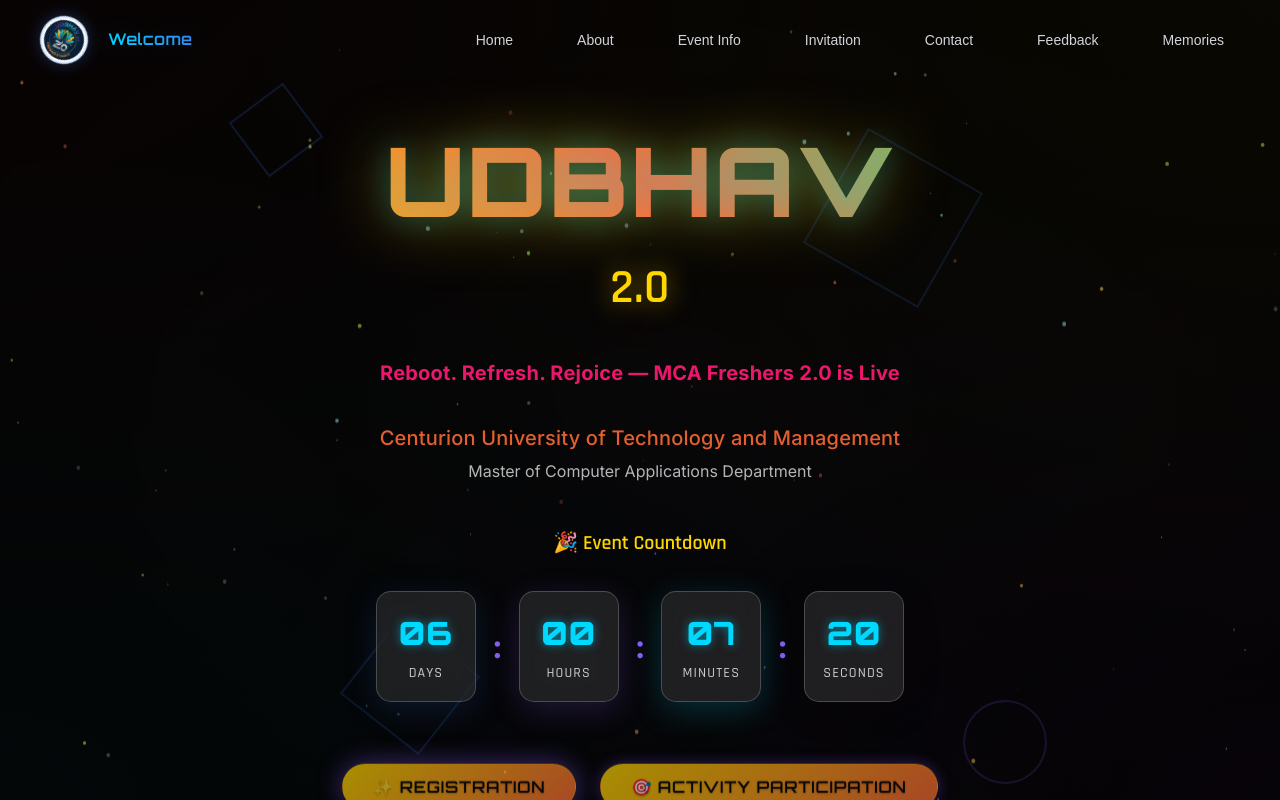
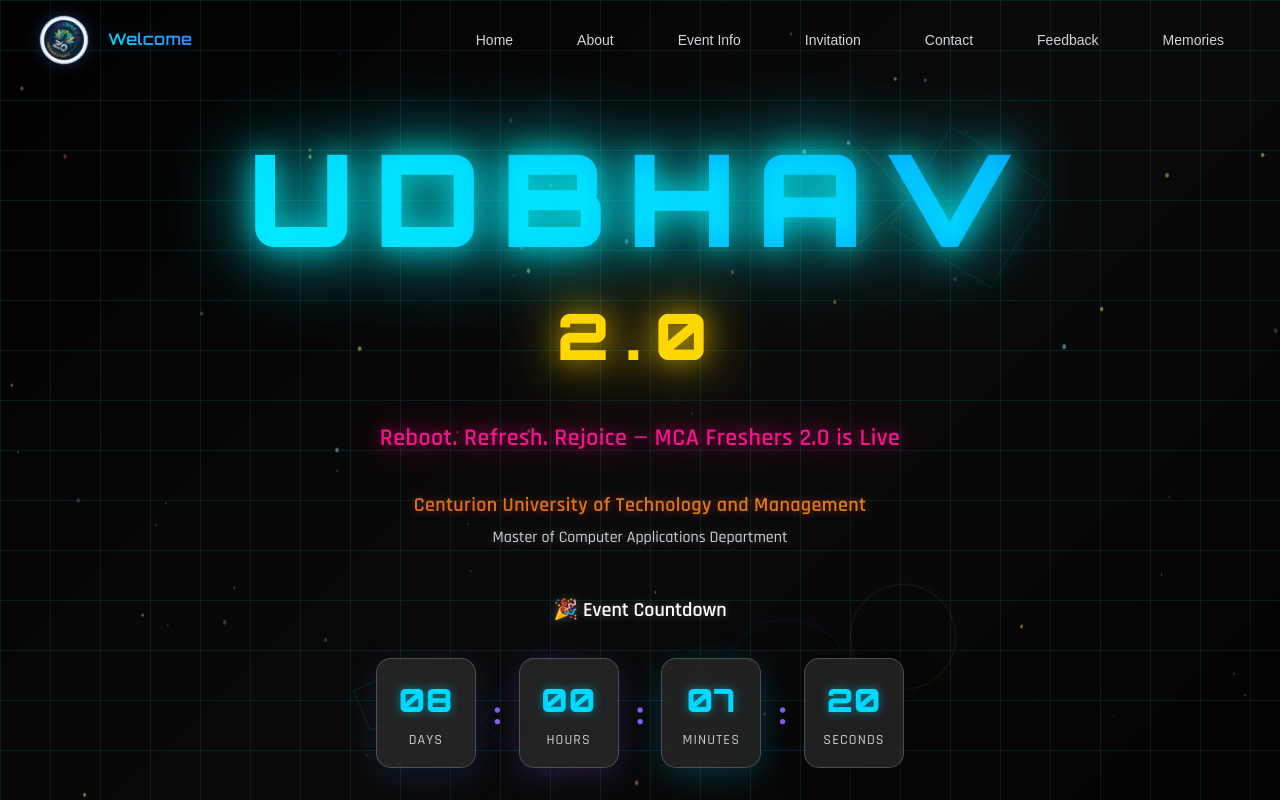
Before and after one commit to nxtman0z/freshers, a React (Create React App) app: page / in a window 1280 px wide. Shown: the top 800 px of the page. Built offline with nearby package versions, Linux system fonts and the light colour scheme.

Commit message:
Transform hero section to futuristic cyberpunk style with neon effects, grid patterns, and updated invitation card

```diff
--- a/src/components/CountdownTimer.js
+++ b/src/components/CountdownTimer.js
@@ -10,7 +10,7 @@
   });
 
   useEffect(() => {
-    const targetDate = new Date('2025-10-29T09:00:00').getTime();
+    const targetDate = new Date('2025-10-31T09:00:00').getTime();
 
     const updateCountdown = () => {
       const now = new Date().getTime();
@@ -80,11 +80,12 @@
     },
     title: {
       fontSize: 'clamp(0.875rem, 2.5vw, 1.25rem)',
-      fontFamily: 'var(--font-subheading)',
-      fontWeight: 'var(--weight-semibold)',
-      color: 'var(--text-contrast)',
+      fontFamily: "'Rajdhani', sans-serif",
+      fontWeight: '600',
+      color: '#ffffff',
       marginBottom: 'clamp(0.375rem, 1.5vw, 1rem)',
       textAlign: 'center',
+      textShadow: '0 0 10px rgba(255, 255, 255, 0.3)',
     },
     separator: {
       fontSize: 'clamp(1rem, 3.5vw, 2rem)',
--- a/src/components/EventSection.js
+++ b/src/components/EventSection.js
@@ -138,63 +138,6 @@
       lineHeight: '1.4',
     },
   };
-
-  // Floating particles component
-  const FloatingParticles = () => (
-    <div style={{
-      position: 'absolute',
-      inset: 0,
-      overflow: 'hidden',
-      pointerEvents: 'none',
-    }}>
-      {[...Array(20)].map((_, i) => (
-        <motion.div
-          key={i}
-          style={{
-            position: 'absolute',
-            width: '4px',
-            height: '4px',
-            background: 'rgba(255, 255, 255, 0.3)',
-            borderRadius: '50%',
-            left: `${Math.random() * 100}%`,
-            top: `${Math.random() * 100}%`,
-          }}
-          animate={{
-            x: [0, 30, -30, 0],
-            y: [0, -50, 50, 0],
-            opacity: [0.3, 0.8, 0.3],
-          }}
-          transition={{
-            duration: Math.random() * 8 + 6,
-            repeat: Infinity,
-            ease: 'linear',
-          }}
-        />
-      ))}
-    </div>
-  );
-
-  // Animated border component for cards
-  const AnimatedBorder = ({ gradient }) => (
-    <motion.div
-      style={{
-        position: 'absolute',
-        inset: '-1px',
-        borderRadius: '24px',
-        background: gradient,
-        padding: '1px',
-        zIndex: -1,
-      }}
-      animate={{
-        background: [gradient, gradient.replace('45deg', '135deg'), gradient.replace('45deg', '225deg'), gradient],
-      }}
-      transition={{
-        duration: 8,
-        repeat: Infinity,
-        ease: 'linear',
-      }}
-    />
-  );
 
   return (
     <section style={eventStyles.section}>
@@ -353,7 +296,7 @@
                 repeat: Infinity,
               }}
             >
-              📅 29th October 2025
+              📅 31st October 2025
             </motion.div>
 
             <div style={eventStyles.eventTime}>⏰ 11.00 AM Onwards</div>
--- a/src/components/HeroSection.js
+++ b/src/components/HeroSection.js
@@ -84,7 +84,7 @@
       margin: '0',
       border: 'none',
       outline: 'none',
-      background: 'transparent',
+      background: 'linear-gradient(135deg, #000000 0%, #0a0a0a 50%, #000000 100%)',
     },
     canvas: {
       position: 'absolute',
@@ -103,13 +103,27 @@
       left: 0,
       right: 0,
       bottom: 0,
-      zIndex: 10,
+      zIndex: 1,
+      opacity: 0.3,
     },
     shape: {
       position: 'absolute',
-      opacity: 0.2,
-      border: '2px solid',
-      borderColor: '#3b82f6',
+      opacity: 0.4,
+      border: '1px solid',
+      borderColor: '#00f5ff',
+    },
+    gridPattern: {
+      position: 'absolute',
+      top: 0,
+      left: 0,
+      right: 0,
+      bottom: 0,
+      backgroundImage: `
+        linear-gradient(rgba(0, 245, 255, 0.1) 1px, transparent 1px),
+        linear-gradient(90deg, rgba(0, 245, 255, 0.1) 1px, transparent 1px)
+      `,
+      backgroundSize: '50px 50px',
+      zIndex: 1,
     },
     content: {
       position: 'relative',
@@ -120,43 +134,46 @@
       width: '100%',
     },
     title: {
-      fontSize: 'clamp(3rem, 10vw, 6rem)',
-      fontFamily: 'var(--font-heading)',
-      fontWeight: 'var(--weight-black)',
-      background: 'linear-gradient(45deg, #FFD700, #FF6B35, #00FF94)',
+      fontSize: 'clamp(4rem, 12vw, 8rem)',
+      fontFamily: "'Orbitron', 'Rajdhani', monospace",
+      fontWeight: '900',
+      background: 'linear-gradient(45deg, #00f5ff, #0080ff)',
       backgroundClip: 'text',
       WebkitBackgroundClip: 'text',
       WebkitTextFillColor: 'transparent',
       lineHeight: '1.1',
-      letterSpacing: '0.02em',
+      letterSpacing: 'clamp(10px, 3vw, 20px)',
       marginTop: 'clamp(2rem, 6vw, 4rem)',
       marginBottom: 'clamp(0.5rem, 2vw, 1rem)',
-      filter: 'drop-shadow(0 0 30px rgba(255, 215, 0, 0.5))',
+      textShadow: '0 0 30px rgba(0, 245, 255, 0.8), 0 0 60px rgba(0, 245, 255, 0.4)',
       wordBreak: 'break-word',
       textTransform: 'uppercase',
+      filter: 'drop-shadow(0 0 40px rgba(0, 245, 255, 0.6))',
     },
     subtitle: {
-      fontSize: 'clamp(1.5rem, 5vw, 3rem)',
-      fontFamily: 'var(--font-subheading)',
-      fontWeight: 'var(--weight-semibold)',
+      fontSize: 'clamp(2rem, 6vw, 4rem)',
+      fontFamily: "'Orbitron', 'Rajdhani', monospace",
+      fontWeight: '900',
       color: '#FFD700',
       marginTop: 'clamp(0.5rem, 2vw, 1rem)',
       marginBottom: 'clamp(1rem, 3vw, 2rem)',
-      textShadow: '0 0 20px rgba(255, 215, 0, 0.6)',
-      letterSpacing: '0.01em',
+      textShadow: '0 0 20px rgba(255, 215, 0, 0.8), 0 0 40px rgba(255, 215, 0, 0.4)',
+      letterSpacing: 'clamp(8px, 2vw, 15px)',
       wordBreak: 'break-word',
+      filter: 'drop-shadow(0 0 30px rgba(255, 215, 0, 0.6))',
     },
     description: {
-      fontSize: 'clamp(1rem, 2.5vw, 1.25rem)',
-      fontFamily: 'var(--font-body)',
-      fontWeight: 'var(--weight-bold)',
-      color: 'var(--text-primary)',
+      fontSize: 'clamp(1.1rem, 3vw, 1.5rem)',
+      fontFamily: "'Rajdhani', 'Montserrat', sans-serif",
+      fontWeight: '600',
+      color: '#FF1493',
       marginBottom: 'clamp(1rem, 3vw, 2rem)',
       lineHeight: '1.5',
-      letterSpacing: '0.01em',
+      letterSpacing: '0.02em',
       maxWidth: '800px',
       margin: '0 auto clamp(1rem, 3vw, 2rem) auto',
-      textShadow: '0 2px 4px rgba(0, 0, 0, 0.3)',
+      textShadow: '0 0 15px rgba(255, 20, 147, 0.6), 0 0 30px rgba(255, 20, 147, 0.3)',
+      filter: 'drop-shadow(0 0 20px rgba(255, 20, 147, 0.4))',
     },
     highlight: {
       color: '#00d9ff',
@@ -167,19 +184,24 @@
     },
     universityName: {
       fontSize: 'clamp(1rem, 2.5vw, 1.25rem)',
-      fontFamily: 'var(--font-body)',
-      color: '#FF6B35',
-      fontWeight: 'var(--weight-medium)',
+      fontFamily: "'Rajdhani', sans-serif",
+      background: 'linear-gradient(45deg, #FF6B35, #FFA500)',
+      backgroundClip: 'text',
+      WebkitBackgroundClip: 'text',
+      WebkitTextFillColor: 'transparent',
+      fontWeight: '600',
       lineHeight: '1.4',
-      letterSpacing: '0.01em',
+      letterSpacing: '0.02em',
+      textShadow: '0 0 10px rgba(255, 107, 53, 0.5)',
     },
     departmentName: {
       fontSize: 'clamp(0.875rem, 2vw, 1rem)',
-      fontFamily: 'var(--font-body)',
-      color: 'var(--text-secondary)',
-      fontWeight: 'var(--weight-normal)',
+      fontFamily: "'Rajdhani', sans-serif",
+      color: '#e2e8f0',
+      fontWeight: '500',
       marginTop: '0.5rem',
       lineHeight: '1.4',
+      textShadow: '0 0 8px rgba(226, 232, 240, 0.3)',
     },
     scrollIndicator: {
       position: 'absolute',
@@ -209,28 +231,32 @@
       {/* Particle Background */}
       <ParticleBackground particleCount={100} particleColor="auto" />
 
+      {/* Grid pattern background */}
+      <div style={heroStyles.gridPattern}></div>
+
       {/* Floating geometric shapes */}
       <div style={heroStyles.shapesContainer}>
-        {[...Array(6)].map((_, i) => (
+        {[...Array(8)].map((_, i) => (
           <motion.div
             key={i}
             style={{
               ...heroStyles.shape,
               left: `${Math.random() * 80 + 10}%`,
               top: `${Math.random() * 80 + 10}%`,
-              width: `${64 + i * 16}px`,
-              height: `${64 + i * 16}px`,
-              borderColor: i % 2 === 0 ? '#3b82f6' : '#8b5cf6',
+              width: `${40 + i * 12}px`,
+              height: `${40 + i * 12}px`,
+              borderColor: i % 3 === 0 ? '#00f5ff' : i % 3 === 1 ? '#0080ff' : '#FFD700',
               borderRadius: i % 2 === 0 ? '0' : '50%',
               transform: i % 2 === 0 ? 'rotate(45deg)' : 'none',
+              boxShadow: `0 0 20px ${i % 3 === 0 ? 'rgba(0, 245, 255, 0.3)' : i % 3 === 1 ? 'rgba(0, 128, 255, 0.3)' : 'rgba(255, 215, 0, 0.3)'}`,
             }}
             animate={{
               rotate: [0, 360],
-              scale: [1, 1.2, 1],
-              opacity: [0.1, 0.3, 0.1],
+              scale: [1, 1.3, 1],
+              opacity: [0.2, 0.6, 0.2],
             }}
             transition={{
-              duration: 10 + i * 2,
+              duration: 8 + i * 1.5,
               repeat: Infinity,
               ease: 'linear',
             }}
@@ -284,15 +310,10 @@
 
         {/* Subtitle */}
         <motion.p
-          style={{
-            ...heroStyles.description,
-            color: '#eb176cff',
-            fontWeight: 'bold',
-            textShadow: 'none',
-          }}
+          style={heroStyles.description}
           initial={{ y: 40, opacity: 0 }}
           animate={{ y: 0, opacity: 1 }}
-          transition={{ duration: 0.8, delay: 0.7 }}
+          transition={{ duration: 0.8, delay: 0.8 }}
         >
           Reboot. Refresh. Rejoice — MCA Freshers 2.0 is Live
         </motion.p>
--- a/src/components/LoadingScreen.js
+++ b/src/components/LoadingScreen.js
@@ -98,11 +98,14 @@
 
     window.addEventListener('resize', handleResize);
 
+    // Store the current ref value to avoid stale closure
+    const currentMount = mountRef.current;
+
     return () => {
       window.removeEventListener('resize', handleResize);
       cancelAnimationFrame(animationId);
-      if (mountRef.current && renderer.domElement) {
-        mountRef.current.removeChild(renderer.domElement);
+      if (currentMount && renderer.domElement) {
+        currentMount.removeChild(renderer.domElement);
       }
       renderer.dispose();
     };
```
Also changed, not shown: 1 other file (tests, documents, lock files or other folders).
